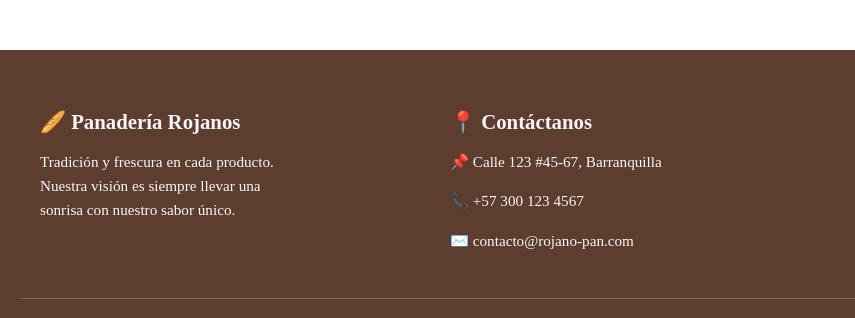
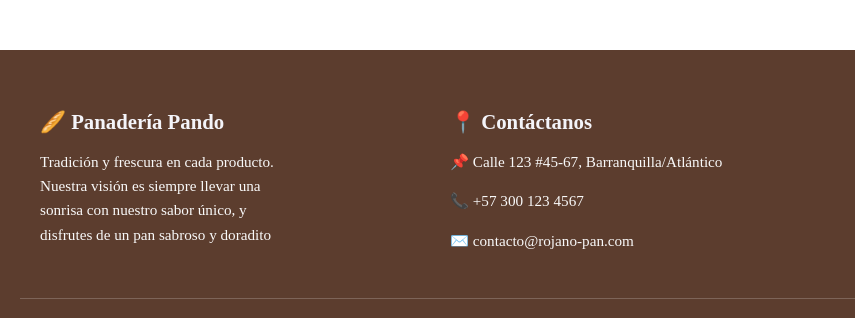
Before and after one commit to Erick2129/Panaderia, a plain HTML site: page index.html in a window 1280 px wide. Shown: the part 1573-1891 px from the top of the page, 0-855 px from the left. Drawn offline with Linux system fonts and the light colour scheme; a web font is replaced by a local one.

Commit message:
Cambio de texto representativo de Pando

```diff
--- a/index.html
+++ b/index.html
@@ -64,7 +64,7 @@
     <!--    PARTE PREVIA A PRODUCTOS (Hero contenido)-->
     <header id="inicial" class="hero-principal">
         <div class="contenido-hero">
-            <h1>Pan fresco, <br> Sonrisas diarias :D</h1>
+            <h1>Pan sabroso<br> y doradito :D</h1>
         </div>
     </header>
 
@@ -108,15 +108,16 @@
         <div id="footer-contenido" class="footer-contenido">
 
             <div class="footer-col">
-                <h3>🥖 Panadería Rojanos</h3>
+                <h3>🥖 Panadería Pando</h3>
                 <p>Tradición y frescura en cada producto. <br>
                     Nuestra visión es siempre
-                    llevar una <br>sonrisa con nuestro sabor único.</p>
+                    llevar una <br>sonrisa con nuestro sabor único, y <br>
+                    disfrutes de un pan sabroso y doradito</p>
             </div>
 
             <div class="footer-col">
                 <h3>📍 Contáctanos</h3>
-                <p>📌 Calle 123 #45-67, Barranquilla</p>
+                <p>📌 Calle 123 #45-67, Barranquilla/Atlántico</p>
                 <p>📞 +57 300 123 4567</p>
                 <p>✉️ contacto@rojano-pan.com</p>
             </div>
```
